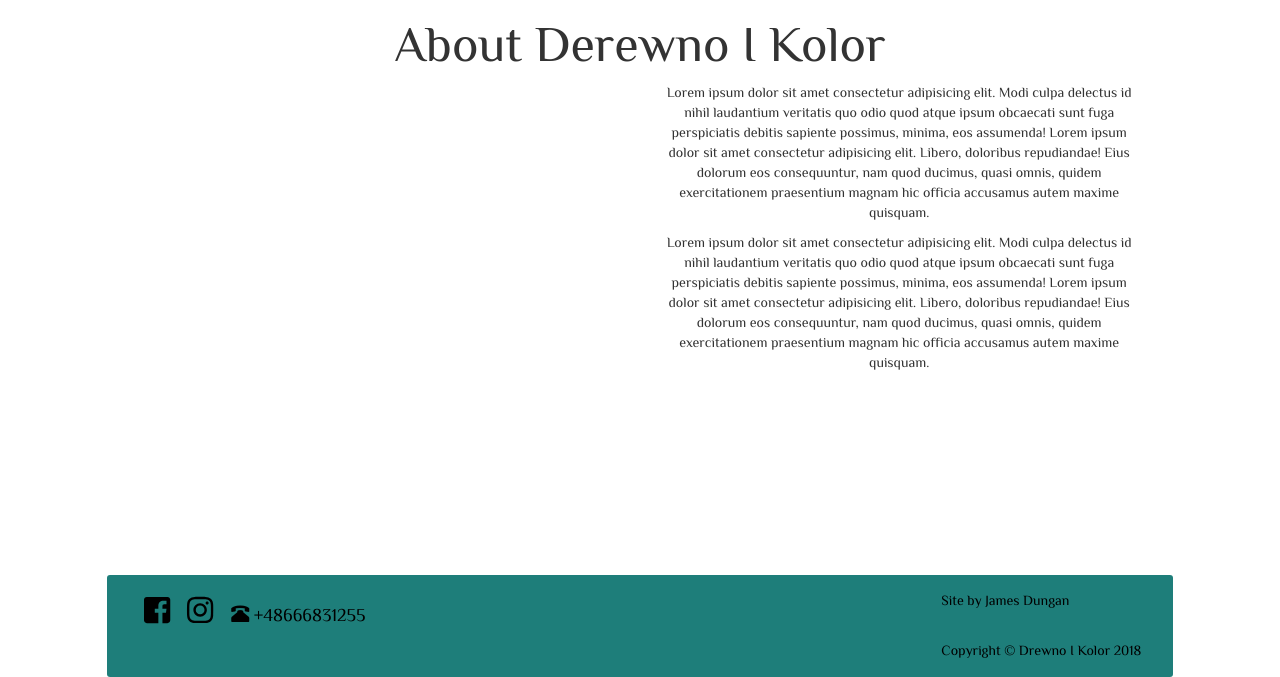
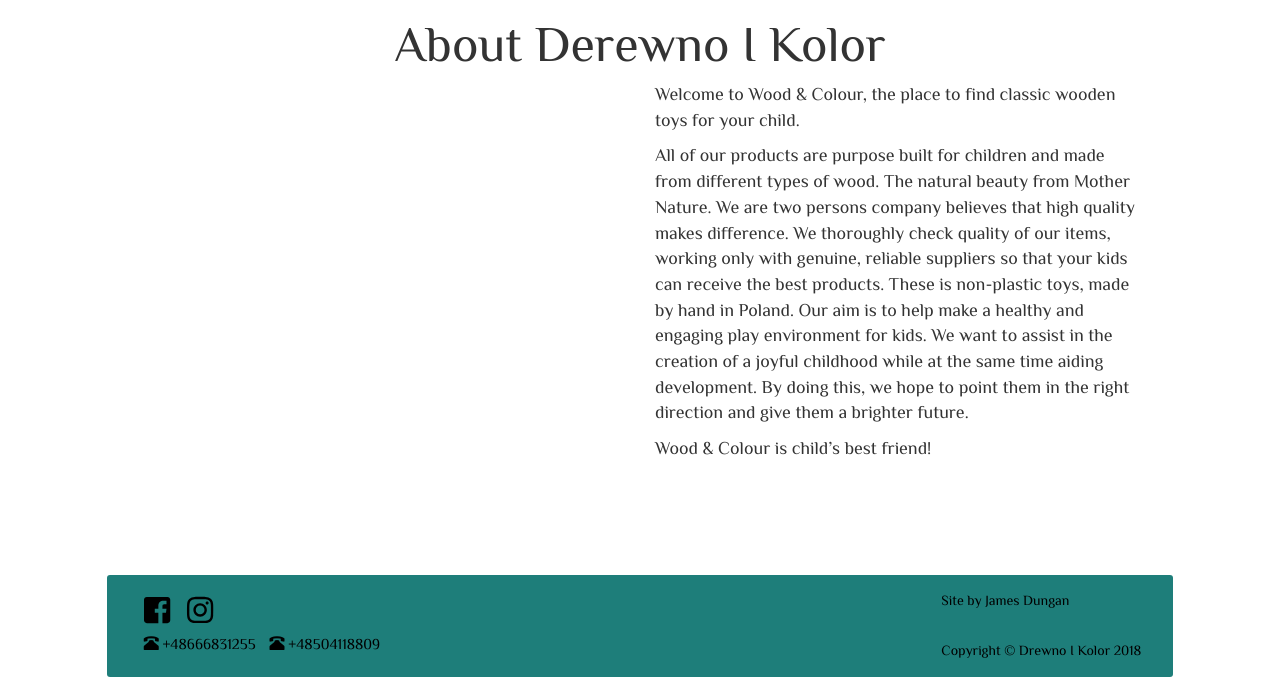
Before and after one commit to Code-Institute-Submissions/Drewno-I-Kolor, a website: page index.html at #/about in a window 1280 px wide. Shown: the part 123-800 px from the top of the page. Drawn offline with nearby package versions, Linux system fonts and the light colour scheme; some packages are replaced by stand-ins of ours; a script that the page names is missing.

Commit message:
made some minor changes

```diff
--- a/css/footStyle.css
+++ b/css/footStyle.css
@@ -8,7 +8,7 @@
  }
 
  #phone{
-	 font-size: 18px;
+	 font-size: 15px;
  }
 
 .footer a:hover {
--- a/css/mainStyle.css
+++ b/css/mainStyle.css
@@ -38,8 +38,8 @@
 	margin-bottom: 20px;
 }
 
-#intro p, #bespokeContact p {
-	font-size: 17px;
+#intro p, #bespokeContact p, .about {
+	font-size: 18px;
 }
 
 #bespokeContact p{
@@ -76,6 +76,10 @@
 @media screen and (max-width: 768px) {
 	h2{
 		font-size: 30px;
+	}
+
+	.about {
+		font-size: 15px;
 	}
 
 	#mainCarousel, #bespokeCarousel{
@@ -240,7 +244,7 @@
 	color:black;
 }
 
-#ask {
+#ask, #singleProductBtns .btn {
 	color: #fff;
 	background-color: rgb(36,78,78);
 	border: none;
--- a/templates/about.html
+++ b/templates/about.html
@@ -1,12 +1,15 @@
-<div class = "container-fluid text-center" >
-    <h2>About Derewno I Kolor</h2>
+<div class = "container-fluid" >
+    <h2 class="text-center">About Derewno I Kolor</h2>
     <div class="col-xs-12 col-md-6">
 
     </div>
-    <div class="col-xs-12 col-md-6"> <p>Lorem ipsum dolor sit amet consectetur adipisicing elit. Modi culpa delectus id nihil laudantium veritatis quo odio quod atque ipsum obcaecati sunt fuga perspiciatis
-        debitis sapiente possimus, minima, eos assumenda! Lorem ipsum dolor sit amet consectetur adipisicing elit. Libero, doloribus repudiandae! Eius dolorum eos consequuntur,
-        nam quod ducimus, quasi omnis, quidem exercitationem praesentium magnam hic officia accusamus autem maxime quisquam.</p>
-        <p>Lorem ipsum dolor sit amet consectetur adipisicing elit. Modi culpa delectus id nihil laudantium veritatis quo odio quod atque ipsum obcaecati sunt fuga perspiciatis
-        debitis sapiente possimus, minima, eos assumenda! Lorem ipsum dolor sit amet consectetur adipisicing elit. Libero, doloribus repudiandae! Eius dolorum eos consequuntur,
-        nam quod ducimus, quasi omnis, quidem exercitationem praesentium magnam hic officia accusamus autem maxime quisquam.</p></div>
+    <div class="col-xs-12 col-md-6"> <p class= "about" >Welcome to Wood & Colour, the place to find classic wooden toys for your child.</p>
+
+        <p class= "about">All of our products are purpose built for children and made from different types of wood. The natural beauty from Mother Nature.
+        We are two persons company believes that high quality makes difference.
+        We thoroughly check quality of our items, working only with genuine, reliable suppliers so that your kids can receive the best products. These is non-plastic toys, made by hand in Poland.
+        Our aim is to help make a healthy and engaging play environment for kids. We want to assist in the creation of a joyful childhood while at the same time aiding development.
+        By doing this, we hope to point them in the right direction and give them a brighter future.</p>
+
+        <p class= "about">Wood & Colour is child’s best friend!</p></div>
 </div>
--- a/templates/directives/dikFooter.html
+++ b/templates/directives/dikFooter.html
@@ -1,20 +1,23 @@
 <footer class="footer">
 	<div class="pull-left" id="footer-contact">
-		<a class="social-icon" href="http://www.facebook.com">
+		<a class="social-icon" href="http://www.facebook.com/drewnoikolor">
 			<i class="fab fa-facebook-square"></i>
 		</a>
-		<a class="social-icon" href="http://www.instagram.com">
+		<a class="social-icon" href="http://www.instagram.com/drewnoikolor">
 			<i class="fab fa-instagram"></i>
 		</a>
 
-		<!-- <div class="phonedetails">
-			<p> -->
-				<a id="phone" href="tel:+48666831255">
-					<span class="glyphicon glyphicon-phone-alt"></span>
-					+48666831255
-				</a>
-			<!-- </p>
-		</div> -->
+	<div>
+		<a id="phone" href="tel:+48666831255">
+			<span class="glyphicon glyphicon-phone-alt"></span>
+			+48666831255
+		</a>
+		<a id="phone" href="tel:+48504118809">
+			<span class="glyphicon glyphicon-phone-alt"></span>
+			+48504118809
+		</a>
+	</div>
+
 	</div>
 	<div id = "footer-copyright">
 		<p>Site by James Dungan</p>
```
Also changed, not shown: templates/products/singleProduct.html (+1 -1 lines).
